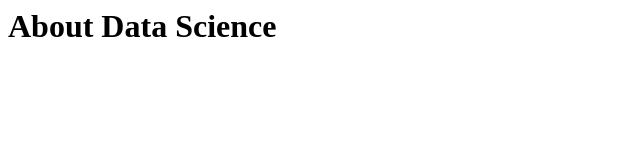
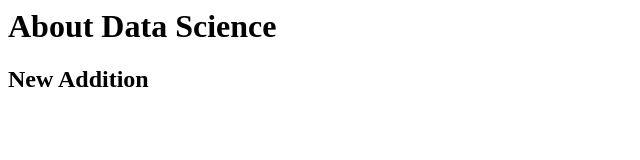
Before and after one commit to FatmaHaseeb/FatmaHaseeb, a plain HTML site: page index.html in a window 1280 px wide. Shown: the whole page, without its empty margins (0-640 px from the left). Drawn offline with Linux system fonts and the light colour scheme.

Commit message:
New File Added of css

```diff
--- a/index.html
+++ b/index.html
@@ -9,5 +9,8 @@
     <h1>
       About Data Science
     </h1>
+    <h2>
+      New Addition
+    </h2>
   </body>
   </html>
--- /dev/null
+++ b/style.css
@@ -0,0 +1,2 @@
+<style>
+</style>
```
